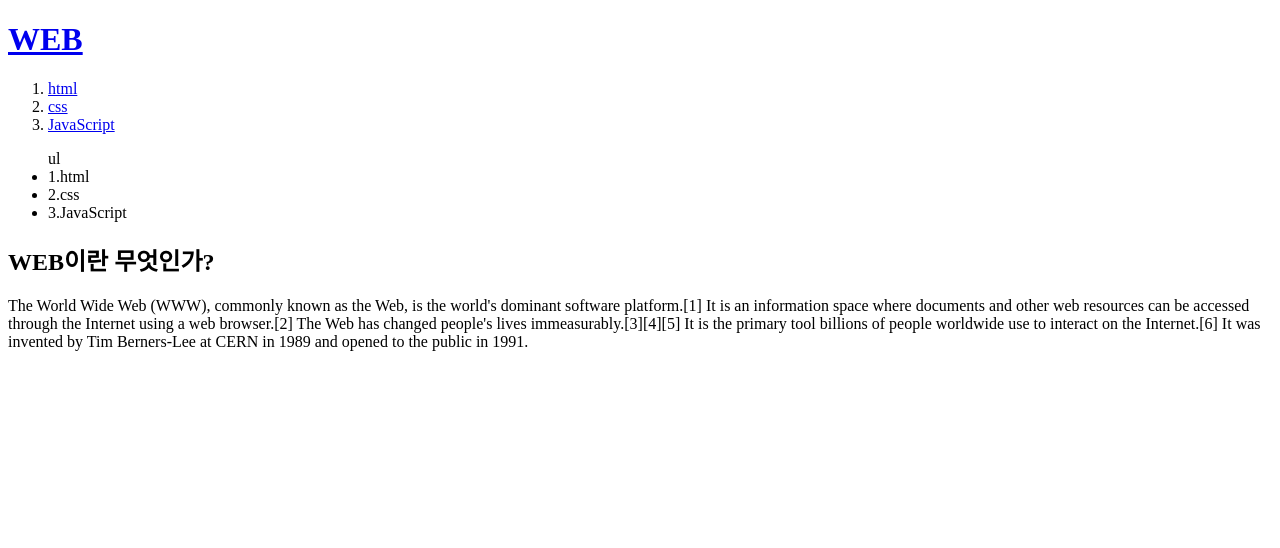
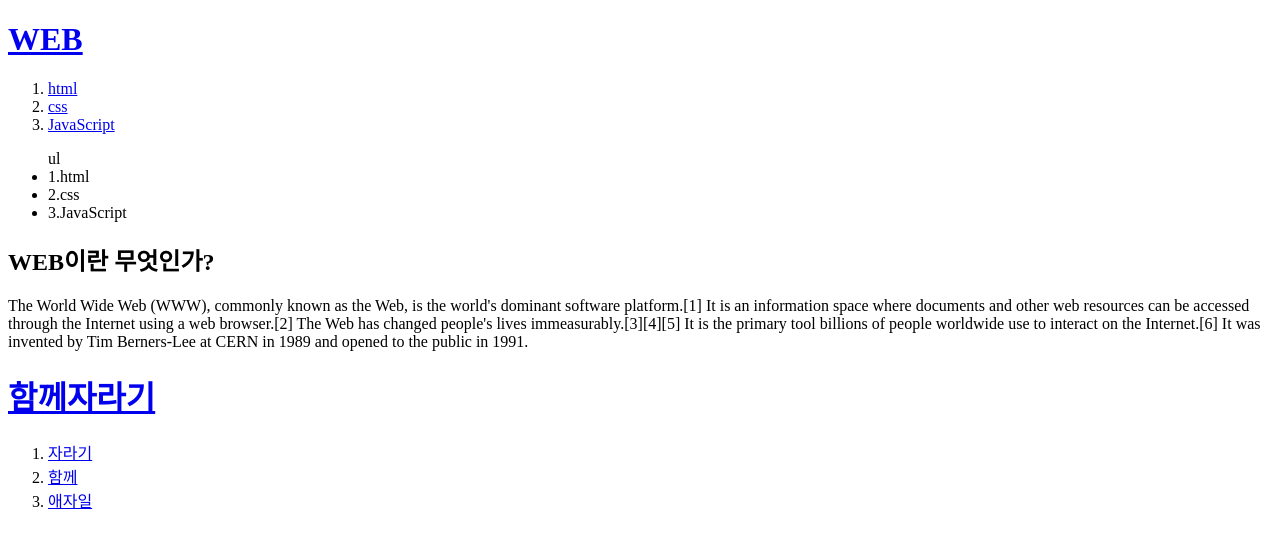
Before and after one commit to BictorLym/html-, a plain HTML site: page index.html in a window 1280 px wide. Drawn offline with Linux system fonts and the light colour scheme.

Commit message:
Update index.html

```diff
--- a/index.html
+++ b/index.html
@@ -21,5 +21,12 @@
 
   <h2>WEB이란 무엇인가?</h2>
   The World Wide Web (WWW), commonly known as the Web, is the world's dominant software platform.[1] It is an information space where documents and other web resources can be accessed through the Internet using a web browser.[2] The Web has changed people's lives immeasurably.[3][4][5] It is the primary tool billions of people worldwide use to interact on the Internet.[6] It was invented by Tim Berners-Lee at CERN in 1989 and opened to the public in 1991.
-</body>
+
+  <h1><a href="how_to_grow_with_others.html">함께자라기</a></h1>
+  <ol>
+    <li><a href="how_to_grow_with_others_1.html">자라기</a></li>
+    <li><a href="how_to_grow_with_others_2.html">함께</a></li>
+    <li><a href="how_to_grow_with_others_3.html">애자일</a></li>
+  </ol>
+  </body>
 </html>
```
